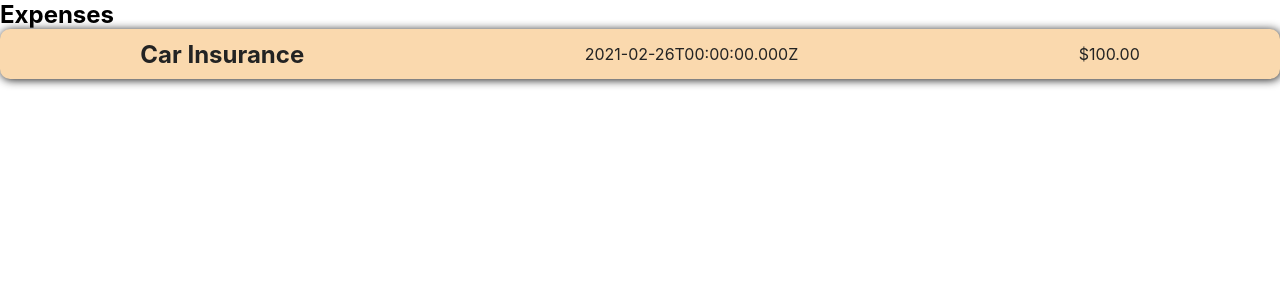
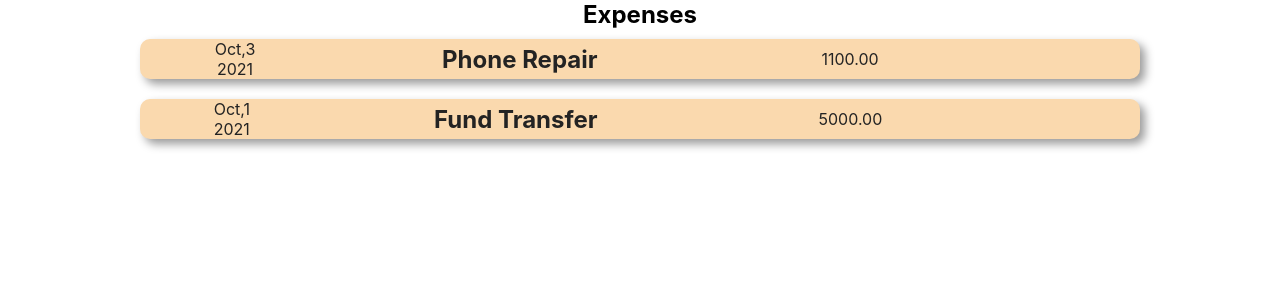
Before and after one commit to MAB51095/ExpenseReact, a React (Create React App) app in the folder react-demo/: page / in a window 1280 px wide. Shown: the top 300 px of the page. Built offline with nearby package versions, Linux system fonts and the light colour scheme.

Commit message:
Components & State
Completed components, Styling
Completed intro to useState

```diff
--- a/react-demo/src/App.js
+++ b/react-demo/src/App.js
@@ -1,17 +1,29 @@
-import logo from './logo.svg';
-import './components/ExpenseItem'
-import ExpenseItem from './components/ExpenseItem';
+import logo from "./logo.svg";
+import "./components/ExpenseItem";
+import ExpenseItem from "./components/ExpenseItem";
+import Expense from "./components/Expense";
 
 function App() {
+  const expenses = [
+    {
+      title: "Phone Repair",
+      date: new Date(2021, 10, 3),
+      amount: "1100.00",
+    },
+    {
+      title: "Fund Transfer",
+      date: new Date(2021, 10, 1),
+      amount: "5000.00",
+    },
+  ];
+
   return (
     <div className="App">
+      <header className="App-header flex-center">
+        <h2>Expenses</h2>
+      </header>
 
-      <header className="App-header">
-        <h2>Expenses</h2>
-
-      </header>
-      <ExpenseItem></ExpenseItem>
-
+      <Expense expenses={expenses} />
     </div>
   );
 }
--- /dev/null
+++ b/react-demo/src/components/Expense.js
@@ -0,0 +1,16 @@
+import React from "react";
+import ExpenseItem from "./ExpenseItem";
+
+function Expense({ expenses }) {
+  return expenses.map((expense, id) => (
+    <ExpenseItem
+      title={expense.title}
+      date={expense.date}
+      amount={expense.amount}
+      status={false}
+      key={id}
+    />
+  ));
+}
+
+export default Expense;
--- a/react-demo/src/components/ExpenseItem.js
+++ b/react-demo/src/components/ExpenseItem.js
@@ -1,20 +1,29 @@
+import ExpenseItemDate from "./ExpenseItemDate";
+import "../componentsCss/ExpenseItem.css";
+import { useState } from "react";
 
-import '../componentsCss/ExpenseItem.css'
+const ExpenseItem = (props) => {
+  const { title, date, amount } = props;
 
-function ExpenseItem() {
-    const expenseDescription = 'Car Insurance'
-    const expenseDate = new Date(2021,1,26)
-    const expensePrice = '$100.00'
+  const [status, setStatus] = useState(props.status);
 
-    return (
+  const updateStatus = () => {
+    if (status == "Verified") setStatus("Not Verified");
+    else setStatus("Verified");
+  };
 
-        <div className="expense-item">
-            <h2 className="expense-item-description">{expenseDescription}</h2>
-            <div className="expense-item-date">{expenseDate.toISOString()}</div>
-            <div className="expense-item-price">{expensePrice}</div>
-
-        </div>
-    )
-}
+  return (
+    <div className="expense-item flex-center">
+      <ExpenseItemDate date={date} />
+      <div className="expense-item__description flex-center">
+        <h2 className="expense-item__title flex-center">{title}</h2>
+        <div className="expense-item__amount flex-center">{amount}</div>
+      </div>
+      <div className="expense-item__status flex-center" onClick={updateStatus}>
+        {status}
+      </div>
+    </div>
+  );
+};
 
 export default ExpenseItem;
--- /dev/null
+++ b/react-demo/src/components/ExpenseItemDate.js
@@ -0,0 +1,32 @@
+import React from "react";
+
+const ExpenseItemDate = ({ date }) => {
+  const months = [
+    "Jan",
+    "Feb",
+    "Mar",
+    "Apr",
+    "May",
+    "Jun",
+    "Jul",
+    "Aug",
+    "Sep",
+    "Oct",
+    "Nov",
+    "Dec",
+  ];
+  const month = months[date.getMonth() - 1];
+  const day = date.getDate();
+  const year = date.getFullYear();
+
+  return (
+    <div className="expense-item__date flex-center">
+      <div className="flex-center">
+        {month},{day}
+      </div>
+      <div className="flex-center">{year}</div>
+    </div>
+  );
+};
+
+export default ExpenseItemDate;
--- a/react-demo/src/componentsCss/ExpenseItem.css
+++ b/react-demo/src/componentsCss/ExpenseItem.css
@@ -1,22 +1,32 @@
-*{
-    margin : 0;
-    padding: 0;
-    box-sizing: border-box;
+* {
+  margin: 0;
+  padding: 0;
+  box-sizing: border-box;
 }
 
-.expense-item{
-    background-color: rgb(250, 217, 174);
-    color:#232323;
-    justify-content: space-around;
-    border-radius: 10px;
-    height: 50px;
-    box-shadow: 1px 1px 10px rgba(0,0,0,0.9)
+.flex-center {
+  display: flex;
+  align-items: center;
+  justify-content: space-around;
+  flex-grow: 1;
 }
 
-.expense-item
-,.expense-item-description
-,.expense-item-date
-,.expense-item-price{
-    display: flex;
-    align-items: center;
+.expense-item {
+  background-color: rgb(250, 217, 174);
+  color: #232323;
+
+  max-width: 1000px;
+  width: 90%;
+
+  margin: 10px 10px;
+
+  border-radius: 10px;
+  box-shadow: 5px 5px 10px rgba(0, 0, 0, 0.4);
 }
+
+.expense-item__date {
+  flex-direction: column;
+}
+.expense-item__description {
+  flex-grow: 3;
+}
--- a/react-demo/src/index.css
+++ b/react-demo/src/index.css
@@ -1,13 +1,19 @@
 body {
   margin: 0;
-  font-family: -apple-system, BlinkMacSystemFont, 'Segoe UI', 'Roboto', 'Oxygen',
-    'Ubuntu', 'Cantarell', 'Fira Sans', 'Droid Sans', 'Helvetica Neue',
+  font-family: -apple-system, BlinkMacSystemFont, "Segoe UI", "Roboto", "Oxygen",
+    "Ubuntu", "Cantarell", "Fira Sans", "Droid Sans", "Helvetica Neue",
     sans-serif;
   -webkit-font-smoothing: antialiased;
   -moz-osx-font-smoothing: grayscale;
 }
 
 code {
-  font-family: source-code-pro, Menlo, Monaco, Consolas, 'Courier New',
+  font-family: source-code-pro, Menlo, Monaco, Consolas, "Courier New",
     monospace;
 }
+
+.App {
+  display: flex;
+  align-items: center;
+  flex-direction: column;
+}
```
Also changed, not shown: react-demo/src/index.js (+5 -6 lines).
